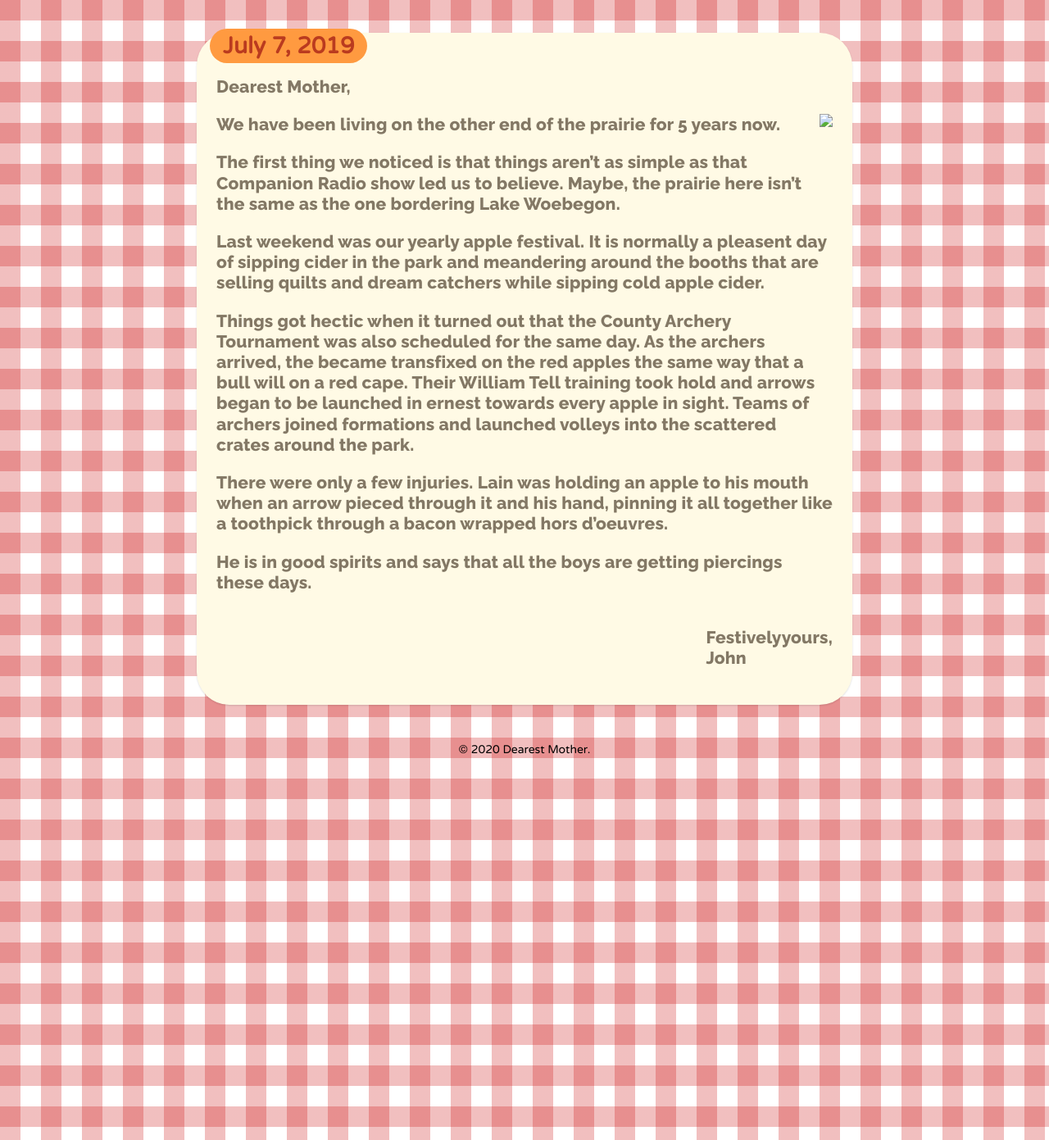
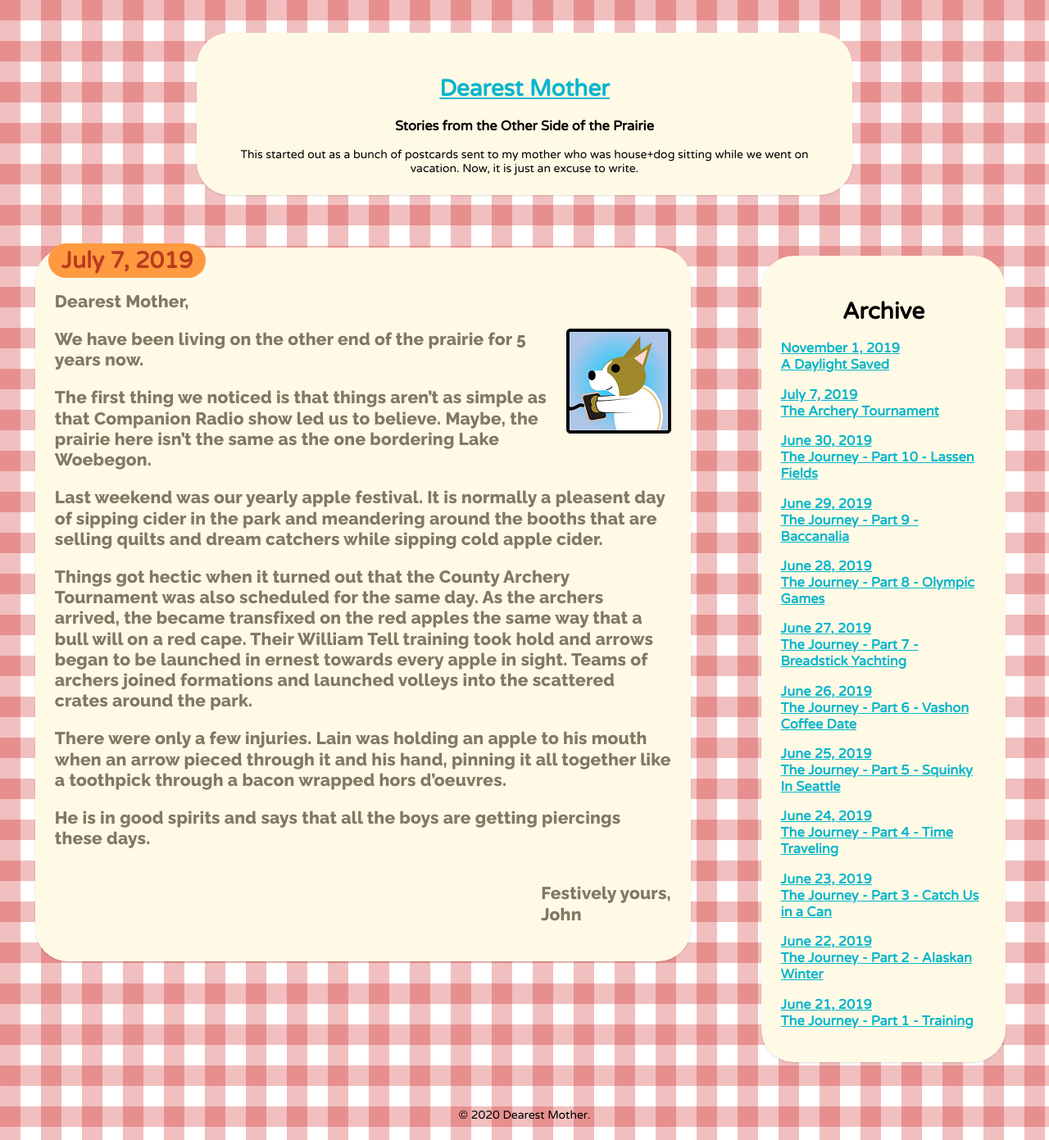
Before and after one commit to dearestmother/dearestmother.github.io, a Jekyll site: the page built from _posts/2019-07-07-the-archery-tournament.markdown, in a window 1280 px wide. Shown: the whole page at 82% size. Built offline with Jekyll 4.4.1, drawn with Linux system fonts in a browser that asks for light colours; nearby versions of some CDN libraries.

Commit message:
Added Posts

```diff
--- a/_includes/navigation.html
+++ b/_includes/navigation.html
@@ -1,17 +1,7 @@
-{% if site.data.navigation %}
-  <div class="navigation-wrapper">
-    <a href="#menu-toggle" id="menu-toggle">{{ site.data.text[site.locale].menu_label | default: 'Menu' }}</a>
-    <nav id="primary-nav" class="site-nav animated drop">
-      <ul>
-        {%- for link in site.data.navigation -%}
-          {%- if link.url contains '://' -%}
-            {%- assign url = link.url -%}
-          {%- else -%}
-            {%- assign url = link.url | relative_url -%}
-          {%- endif -%}
-          <li><a href="{{ url }}">{{ link.title }}</a></li>
-        {%- endfor -%}
-      </ul>
-    </nav>
-  </div><!-- /.navigation-wrapper -->
-{% endif %}
+<div class="dialog-box">
+    <h1>Archive</h1>
+    {%- assign date_format = site.date_format | default: "%B %-d, %Y" -%}
+    {% for post in site.posts %}
+        <div><h3><a href="{{ post.url }}">{{ post.date | date: date_format}}<br/>{{ post.title }}</a></h3></div>
+    {% endfor %}
+</div>
--- a/_layouts/default.html
+++ b/_layouts/default.html
@@ -12,12 +12,19 @@
     <!--
       {% include skip-links.html %}
     -->
-    <!--
-    {% include navigation.html %}
-    <!--
-    {% include masthead.html %}
-
-    {{ content }}
+    <div class="dialog-box">
+      <a href="/"><h1>Dearest Mother</h1></a>
+      <h3 style="text-align: center">Stories from the Other Side of the Prairie</h3>
+      <div style="text-align: center">This started out as a bunch of postcards sent to my mother who was house+dog sitting while we went on vacation. Now, it is just an excuse to write.</div>
+    </div>
+    <div class="wrapper">
+      <div class="main">
+        {{ content }}
+      </div>
+      <div class="sidebar">
+        {% include navigation.html %}
+      </div>
+    </div>
 
     {% include footer.html %}
     {% include scripts.html %}
--- a/_layouts/post.html
+++ b/_layouts/post.html
@@ -9,11 +9,11 @@ layout: default
   </h2>
   <p>Dearest Mother,</p>
   <p></p>
-  <img style="float: right; margin: 0px 0px 15px 15px;"  src="/assests/icon4.png"/>
+  <img style="float: right; margin: 0px 0px 15px 15px;"  src="/assets/icon4.png"/>
   <header class="page-header">
     {% assign title = page.title | markdownify | strip_html %}
   </header>
   {{ content }}
-  <p style="float: right;">{{ page.tagline }}yours,<br>John</p>
+  <p style="float: right;">{{ page.tagline }} yours,<br>John</p>
   <p style="clear: right;"></p>
 </div>
--- /dev/null
+++ b/_posts/2019-06-21-the-journey-part-1-training.markdown
@@ -0,0 +1,22 @@
+---
+layout: post
+title:  "The Journey - Part 1 - Training"
+date:   2019-06-21 12:00:00 -0500
+categories: story
+tagline: Railly
+---
+
+<center><i>---Didn't have time to write---</i></center>
+<center><i>---Generating new story based on events---</i></center>
+
+Location: Skagway, AK - Carcross, YK
+
+We have reached the planned most northern point of our adventure.
+
+Fortunately, we were able to follow the paths of the pioneers in the luxury of a motorized mega-wagon train.
+
+We ended up at the top of the mountains and found a large lake filled with emeralds. Lain wanted to take some home, but the emeralds that were making the lake so vividly green were too small.
+
+He had the brilliant idea to drink some of the water and recover the diamonds later.
+
+It most certainly worked as a few hours later on our way back south, he was turning just as green as the lake.
--- /dev/null
+++ b/_posts/2019-06-22-the-journey-part-2-alaskan-winter.markdown
@@ -0,0 +1,17 @@
+---
+layout: post
+title:  "The Journey - Part 2 - Alaskan Winter"
+date:   2019-06-22 12:00:00 -0500
+categories: story
+tagline: Totemicly
+---
+
+Location: Junea, AK
+
+The Alaskan winter has been rough.
+
+We are out of chicken tendies and are down to our last 100 pounds of beans. To light the night and keep ourselves warm, we are using our personal natural gas.
+
+A bear dragged little Morgan into the woods.
+
+She returned hours later with a new fur coat.
--- /dev/null
+++ b/_posts/2019-06-23-the-journey-part-3-catch-us-in-a-can.markdown
@@ -0,0 +1,17 @@
+---
+layout: post
+title:  "The Journey - Part 3 - Catch Us in a Can"
+date:   2019-06-23 12:00:00 -0500
+categories: story
+tagline: Confyordily
+---
+
+Location: Ketchican, AK
+
+We back tracked past the Tracy Arm Fyord to return to Ketchican to restock on chicken tendies.
+
+The plan is to barter with the natived and are willing to trade off Morgan as part of the deal.
+
+The weather gets colder as we travel south. Perhaps if we continued to the north, we would have found a tropical paradise.
+
+Thate would explain the desert we found in the Northern Territories of Canada.
--- /dev/null
+++ b/_posts/2019-06-24-the-journey-part-4-time-traveling.markdown
@@ -0,0 +1,19 @@
+---
+layout: post
+title:  "The Journey - Part 4 - Time Traveling"
+date:   2019-06-24 12:00:00 -0500
+categories: story
+tagline: Outtatimenily
+---
+
+Location: Victoria, BC
+
+I feel that we are lost.
+
+A shaman gave us to achive victory, but we ended up in Victoria. Worse than that, we time travelled from AD to BC!
+
+The residents here are very quirky and healthy. This may be due to some shared system of government that we are not accustom to. Perhaps this is a social manifest destiny?
+
+Lain contracted dysentary, so we married him to a local girl to be able to access the program. We he realized that the Nintendo Switch wouldn't be invented until 2016 AD and we were in 2016 BC, he rushed to find us and continue on our journey.
+
+We hope to find a way back to our own time, even though our government and healthcare are more primative.
--- /dev/null
+++ b/_posts/2019-06-25-the-journey-part-5-sqwinky-in-seattle.markdown
@@ -0,0 +1,17 @@
+---
+layout: post
+title:  "The Journey - Part 5 - Squinky In Seattle"
+date:   2019-06-25 12:00:00 -0500
+categories: story
+tagline: Fishily
+---
+
+Location: Seattle, WA
+
+We caught our fill of salmon, so we headed to the market. Fish were being tossed about like rolls at Lambert's restaurant.
+
+Morgan caugh a pet puffin and named it "Sqwinky" because it winks at you when it squats to eject yesterday's meal. It is particularly unfriendly towards Lain, who now wakes to an inch thick layer of film on his head each morning.
+
+We are currently riding in a horseless wagon train in search of adventure. There isn't much that we have planned in stone for the next week.
+
+Lain says he wants to celebrate our return by preparing us a fine chicken dinner.
--- /dev/null
+++ b/_posts/2019-06-26-the-journey-part-6-vashon-coffee-date.markdown
@@ -0,0 +1,17 @@
+---
+layout: post
+title:  "The Journey - Part 6 - Vashon Coffee Date"
+date:   2019-06-26 12:00:00 -0500
+categories: story
+tagline: Hydrofoily
+---
+
+Location: Vashon, WA
+
+We boarded a ferry in search of Morgan's puffin "Sqwinky". On accident, our supplies were left on the mainlaind.
+
+The island that we are visiting are friendly and smell of patchouli. However, the only provision on the island is coffee. Because of her addiction, Jennifer has quit brewing to drink it and is now eating the beans right out of the roaster.
+
+We have decided to harness this abundance of energy by building a paddle boat. Instead of steam, we have a large hamster wheel for Jenn to run on.
+
+We expect to reach speeds of 50 knots.
--- /dev/null
+++ b/_posts/2019-06-27-the-journey-part-7-breadstick-yachting.markdown
@@ -0,0 +1,21 @@
+---
+layout: post
+title:  "The Journey - Part 7 - Breadstick Yachting"
+date:   2019-06-27 12:00:00 -0500
+categories: story
+tagline: Unlimitly
+---
+
+Location: Sequim, WA
+
+Our food problems are solved.
+
+After returning to the mainland, we ended up in a Garden of Olives. There wasn't much of a garden, nor olives. What they did have was a flawed policy on unlimited soup, salad, and breadsticks.
+
+Due to Lain's unnatural talent for kleptomancy, we were able to create a tow barge of breadsticks loaded with 50 tons of soup and salad.
+
+There were signs pointing to a store that sells sequins, as well. Jennifer and Morgan, being both avid crafters, demanded that we head that way. When we arrived, there were numerous lush lavender fields, but no sequins in sight.
+
+It was then that we noticed that the signs had M's, not N's.
+
+How confusing is that?
--- /dev/null
+++ b/_posts/2019-06-28-the-journey-part-8-olympic-games.markdown
@@ -0,0 +1,15 @@
+---
+layout: post
+title:  "The Journey - Part 8 - Olympic Games"
+date:   2019-06-28 12:00:00 -0500
+categories: story
+tagline: Foggily
+---
+
+Location: Port Angeles, WA
+
+We arrived either too soon (or too late) for the Olympics. Either that, or it was too foggy to see them from the top of Hurricane Ridge.
+
+In lieu of this, we held our own impromptu ceremony when Lain announced to Morgan that not only does Squinky hold a place in her heart, he also held a place in her stomach for a little while.
+
+Morgan won the gold medal in the 100 year das and Judo. Lain earned one for his fantastic luge performance after she threw him off the mountain.
--- /dev/null
+++ b/_posts/2019-06-29-the-journey-part-9-baccanalia.markdown
@@ -0,0 +1,20 @@
+---
+layout: post
+title:  "The Journey - Part 9 - Baccanalia"
+date:   2019-06-29 12:00:00 -0500
+categories: story
+tagline: Eruptfully
+---
+
+<center><i>---Original Postcard Lost---</i></center>
+<center><i>---Regenerating---</i></center>
+
+Location: Toledo, WA
+
+Maybe mountains don't exist.
+
+When we exited the fog around the supposed Olympic mountains, we ended up in a large crater that was supposed to be named after some lady named Helen. I wonder if that is the same on that was in Troy?
+
+Along the way, we picked up a rather tall and hairy hitchhiker who couldn't really talk well and just seemed to grunt. We have seen a lot of guys with long beards, but most of them wear some sort of plaid to make it clear enough that they are dressed Morgan named him "Bacca". We asked Bacca what he was up to and he seemed to gesture that he was on his way to visit some friends far away.
+
+Along the way, we passed through Tacoma. Since the famous song says that Phoenix is supposed to be the start of the journey, and not the destination, we decided to not cross the dessert and have started heading back north.
--- /dev/null
+++ b/_posts/2019-06-30-the-journey-part-10-lassen-fields.markdown
@@ -0,0 +1,19 @@
+---
+layout: post
+title:  "The Journey - Part 10 - Lassen Fields"
+date:   2019-06-30 12:00:00 -0500
+categories: story
+tagline: Trailfully
+---
+
+Location: Vancouver, BC
+
+We have crossed the border into Canada again. As such, we have decided to try out the local delicacies.
+
+Ketchup flavored Doritos, Mint Chocolate Kit Kats, Kraft Dinner, and soda with real sugar. The Kraft Dinner reminded us most at home where we call it Mac and Cheese. I assume they eat so much Mac and Cheese as a default for the evening meal that it just became easier to call it "Dinner" the same way that we call facial tissue "Kleenex".
+
+We have emptied out our wagon of all non-essentials and packed it to the gills with Dr Pepper. The 400 horses of power seem to stuggle from the load.
+
+Our phones are also have fallen in love as no longer Sprinting and are now all Rogering. Is Canada the country of love?
+
+Sadly, we bid farewell to Bacca as he gestured about needing to go over a bridge made of land to visit his girlfriend. I think he said her name was Ygrite or maybe Leti?
--- a/assets/css/styles.css
+++ b/assets/css/styles.css
@@ -18,6 +18,23 @@ body {
   align-items: center;
   justify-content: center;
   font-family: 'Varela Round', sans-serif;
+}
+.wrapper {
+  display: flex;
+  justify-content: space-between;
+}
+
+.mainc,
+.sidebar {
+  padding: 10px;
+}
+
+.mainc {
+  width: 75%;
+}
+
+.sidebar {
+  width: 25%;
 }
 
 h1 {
```
Also changed, not shown: _posts/2019-07-07-the-archery-tournament.markdown (renamed from _posts/2019-07-07-the-archery-tournament copy.markdown).
